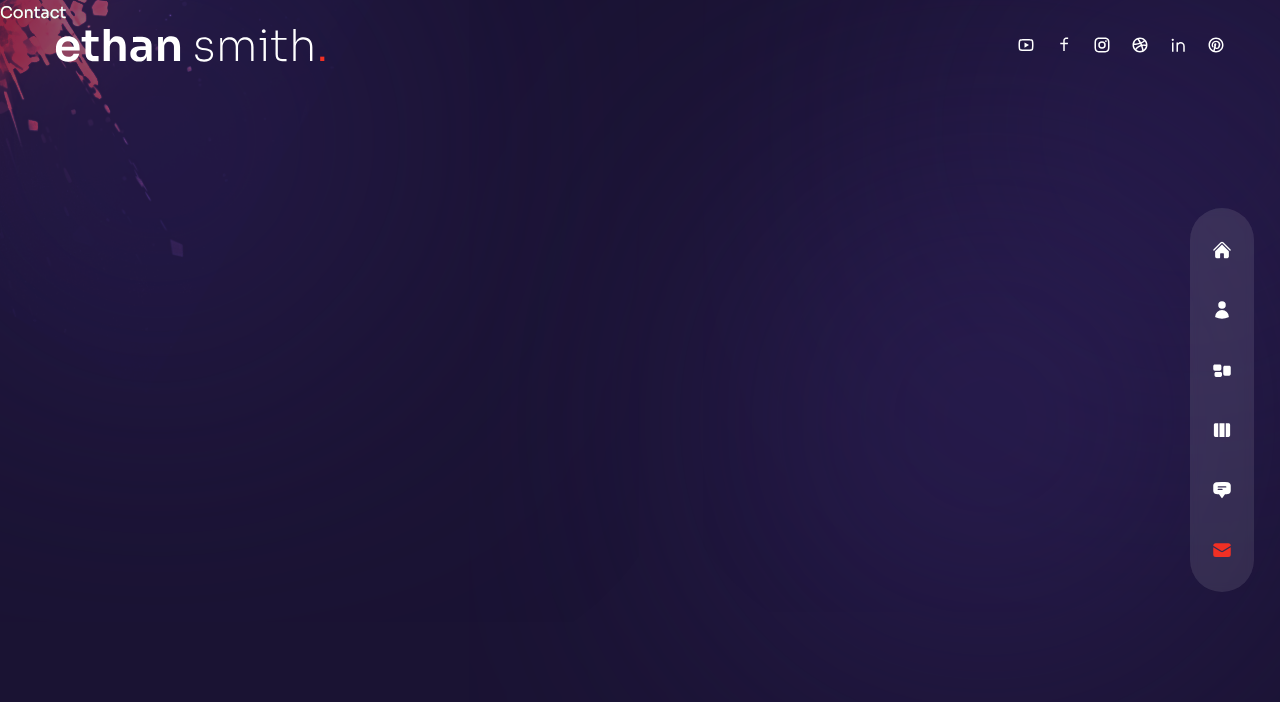
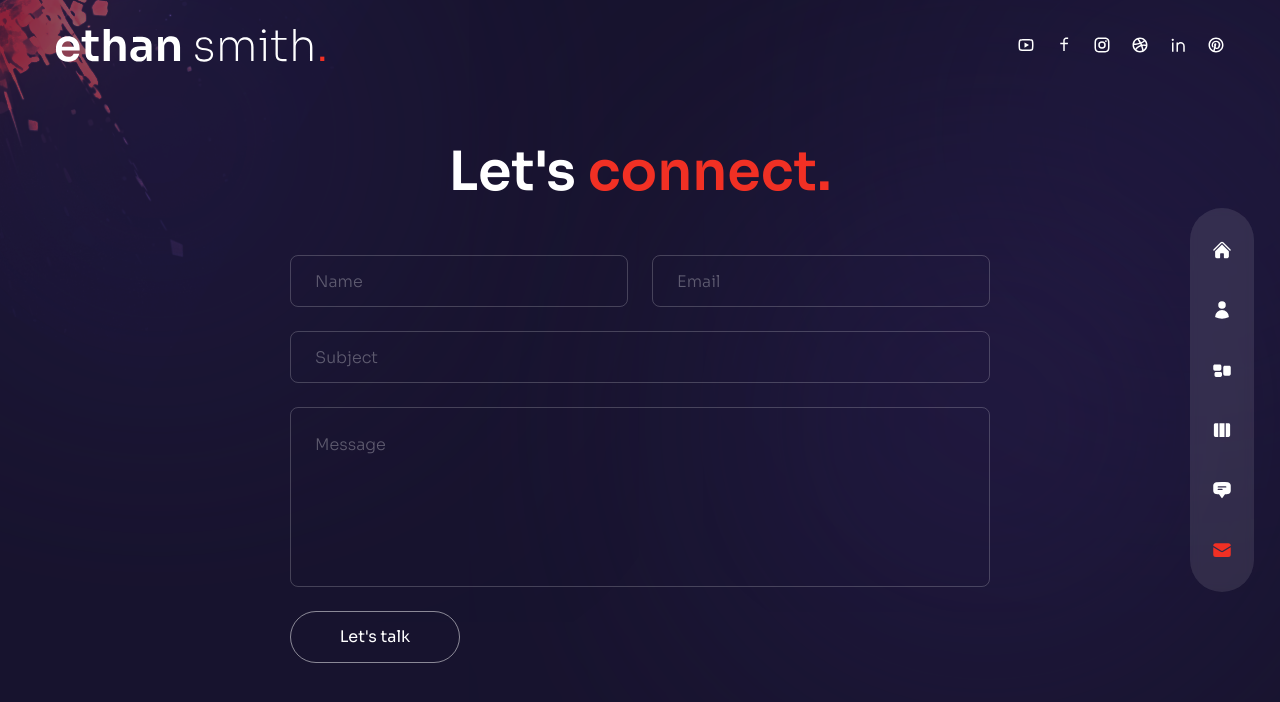
Before and after one commit to LemuelVelez/-My_Portfolio, a Next.js app: page /contact in a window 1280 px wide. Shown: the top 702 px of the page. Built offline with nearby package versions, Linux system fonts and the light colour scheme.

Commit message:
Done contact page

```diff
--- a/pages/contact/index.js
+++ b/pages/contact/index.js
@@ -1,5 +1,56 @@
+// components
+import Circles from '/components/Circles';
+
+// icons
+import { BsArrowRight } from 'react-icons/bs'
+
+// framer
+import { motion } from 'framer-motion';
+
+// variants
+import { fadeIn } from '../../variants';
+
 const Contact = () => {
-  return <div>Contact</div>;
+  return (
+    <div className='h-full bg-primary/30'>
+      <div className='container mx-auto py-32 text-center xl:text-left flex items-center justify-center h-full'>
+        {/* text & form */}
+        <div className='flex flex-col w-full max-w-[700px]'>
+          {/* text */}
+          <motion.h2
+            variants={fadeIn('up', 0.2)}
+            initial='hidden'
+            animate='show'
+            exit='hidden'
+            className='h2 text-center mb-12'
+          >
+            Let's <span className='text-accent'>connect.</span>
+          </motion.h2>
+          {/* form */}
+          <motion.form
+            variants={fadeIn('up', 0.4)}
+            initial='hidden'
+            animate='show'
+            exit='hidden'
+            className='flex-1 flex flex-col gap-6 w-full mx-auto'>
+            {/* input group */}
+            <div className='flex gap-x-6 w-full'>
+              <input type='text' placeholder='name' className='input' />
+              <input type='text' placeholder='email' className='input' />
+            </div>
+            <input type='text' placeholder='subject' className='input' />
+            <textarea placeholder='message' className='textarea'></textarea>
+            <button className='btn rounded-full border border-white/50 max-w-[170px] px-8 transition-all duration-300 flex items-center justify-center overflow-hidden hover:border-accent group'>
+              <span className='group-hover:-translate-y-[120%] group-hover:opacity-0 transition-all duration-500'>
+                Let's talk
+              </span>
+              <BsArrowRight className='-translate-y-[120%] opacity-0 group-hover:flex group-hover:-translate-y-0 group-hover:opacity-100 transition-all duration-300 absolute text-[22px]' />
+            </button>
+          </motion.form>
+        </div>
+      </div>
+    </div>
+  );
 };
 
 export default Contact;
```
